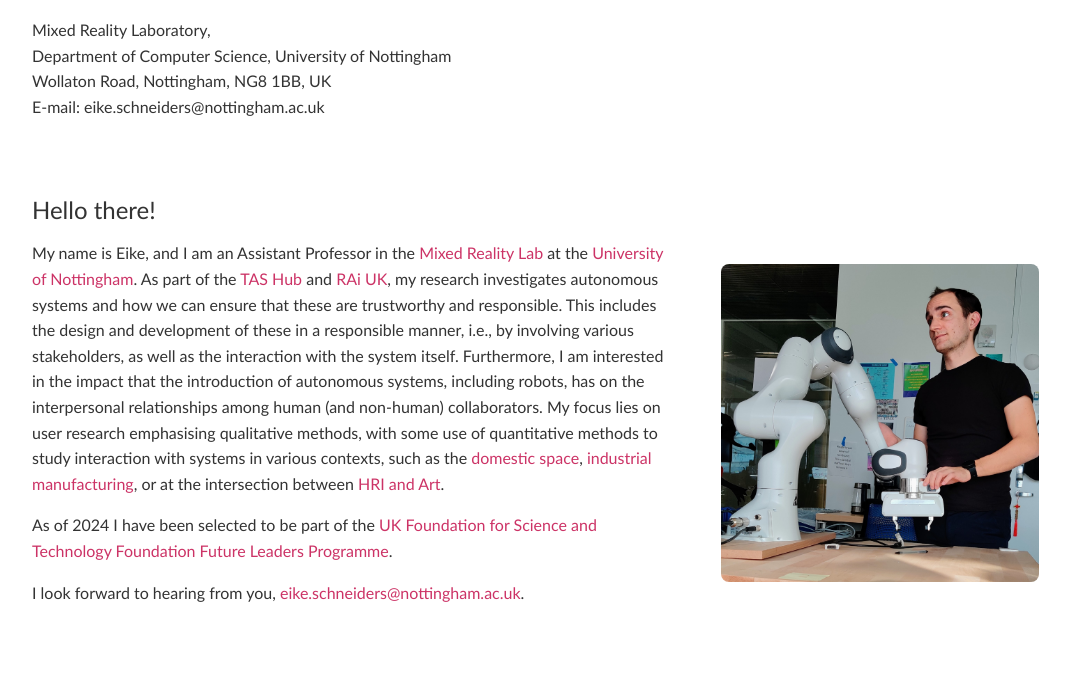
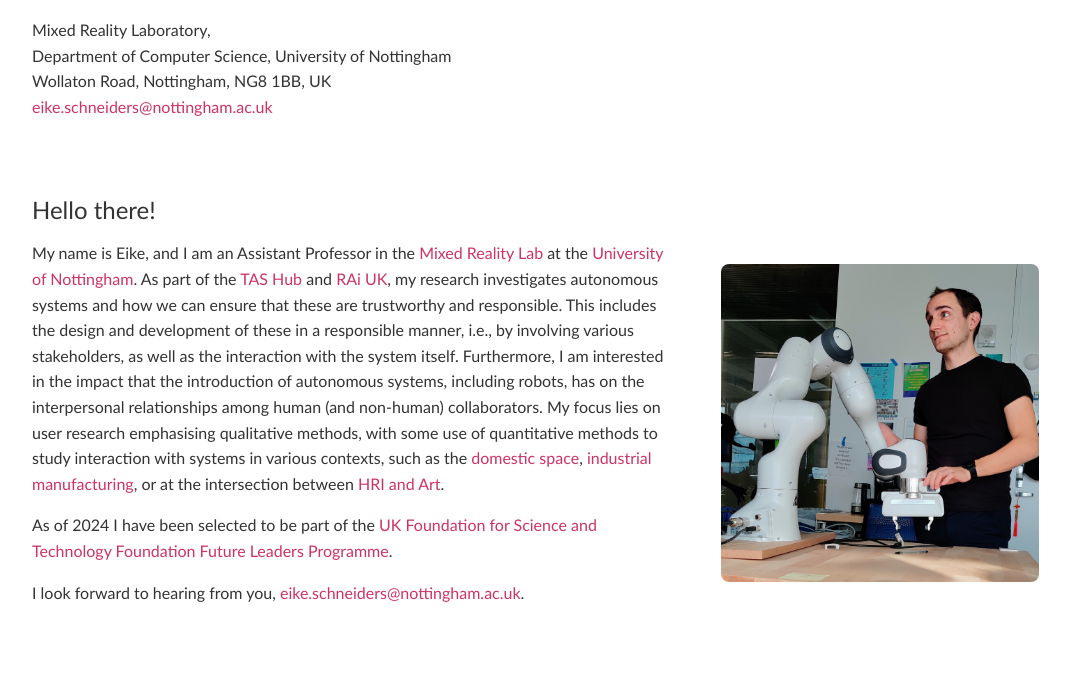
Before and after one commit to eikeschneiders/eikeschneiders.github.io, a plain HTML site: page index.html in a window 1280 px wide. Shown: the part 111-789 px from the top of the page, without its empty margins (78-1161 px from the left). Drawn offline with Linux system fonts and the light colour scheme.

Commit message:
Update index.html

```diff
--- a/index.html
+++ b/index.html
@@ -24,7 +24,7 @@
         <p>Mixed Reality Laboratory,<br>
             Department of Computer Science, University of Nottingham<br>
             Wollaton Road, Nottingham, NG8 1BB, UK<br>
-            E-mail: eike.schneiders@nottingham.ac.uk</p>
+            <a href="mailto:eike.schneiders@nottingham.ac.uk">eike.schneiders@nottingham.ac.uk</a></p>
     </header>
 <body id="wrapper">
 
```
